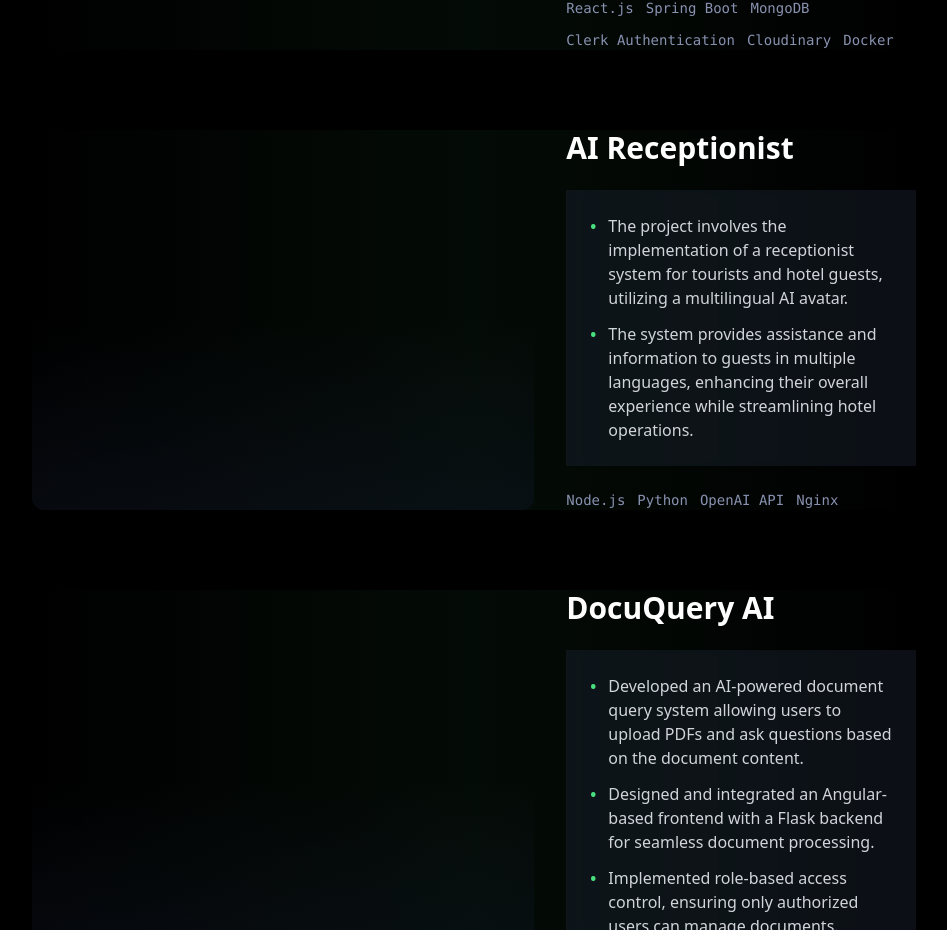
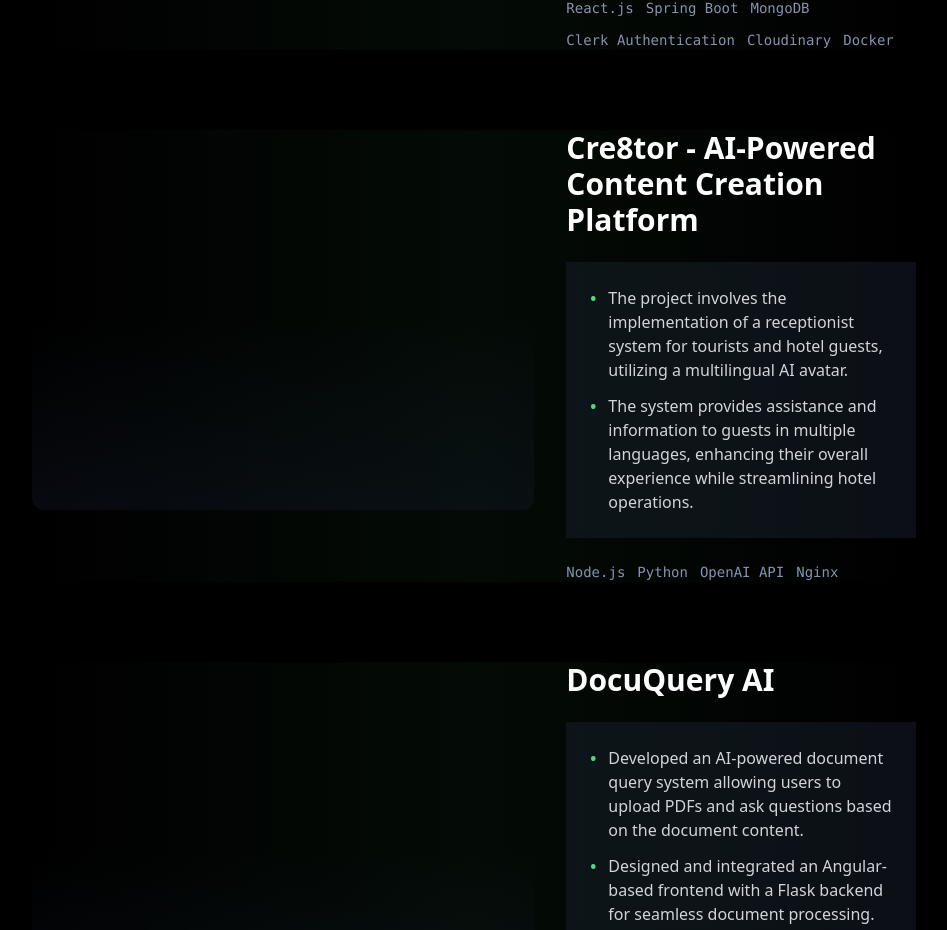
Before and after one commit to Debojyoti24/My-portfolio-, an Angular app: page / in a window 1280 px wide. Shown: the part 4714-5644 px from the top of the page, without its empty margins (166-1113 px from the left). Built offline with nearby package versions, Linux system fonts and the light colour scheme.

Commit message:
update the 3rd project in the project section

```diff
--- a/src/app/components/projects/projects.component.ts
+++ b/src/app/components/projects/projects.component.ts
@@ -30,7 +30,7 @@ export class ProjectsComponent {
       aosImage: "fade-left",
     },
     {
-      title: "AI Receptionist",
+      title: "Cre8tor - AI-Powered Content Creation Platform",
       description: [
         "The project involves the implementation of a receptionist system for tourists and hotel guests, utilizing a multilingual AI avatar.",
         "The system provides assistance and information to guests in multiple languages, enhancing their overall experience while streamlining hotel operations.",
```
